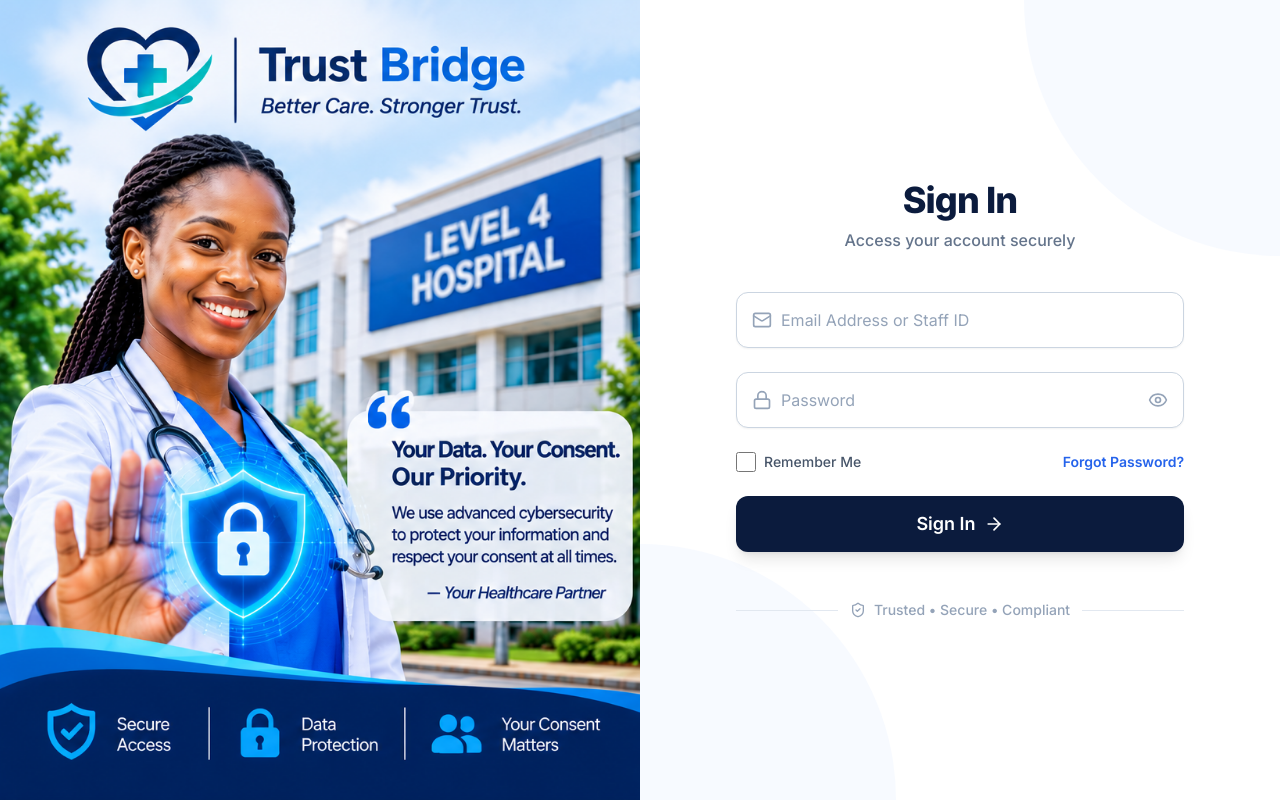
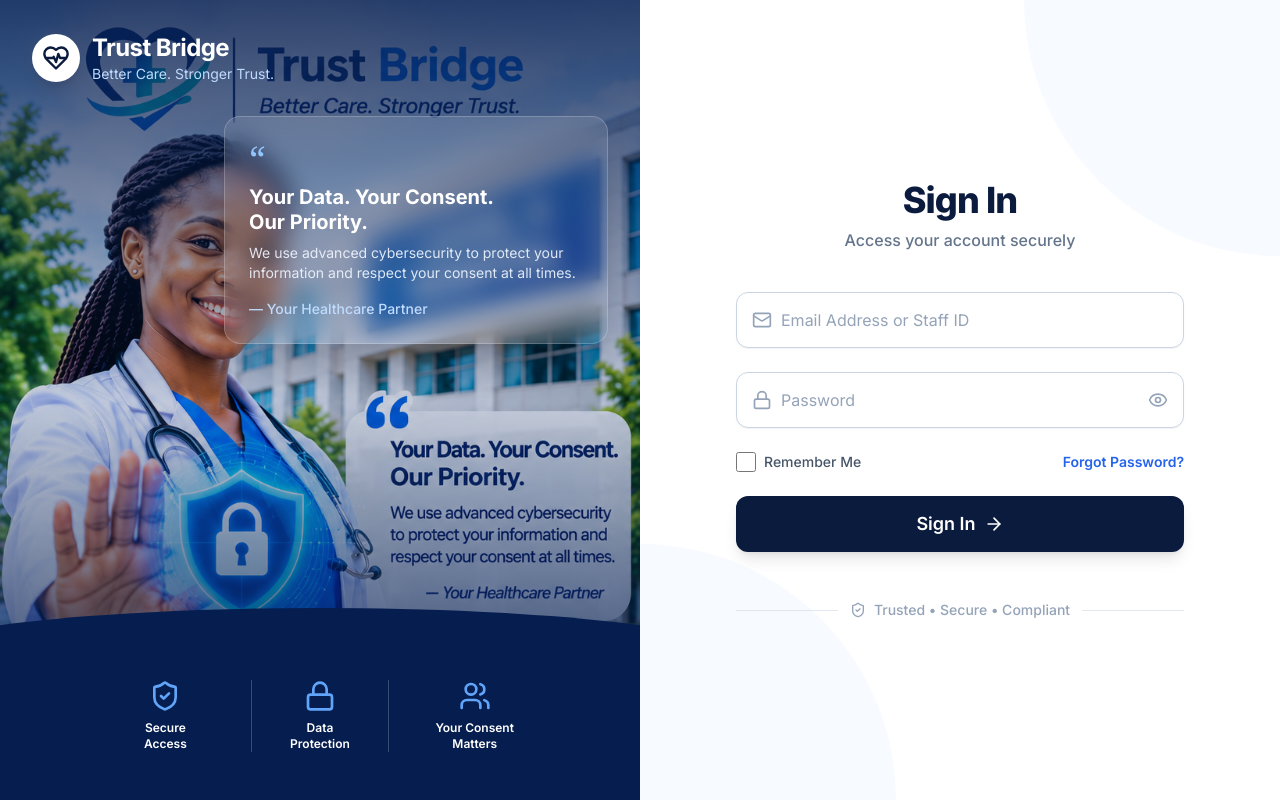
Before and after one commit to matage-sudo/trustbridge, a Next.js app in the folder frontend/: page /login in a window 1280 px wide. Built offline with nearby package versions, Linux system fonts and the light colour scheme; no server answers.

Commit message:
feat(ui): recreate login poster layout using pure HTML/CSS

```diff
--- a/frontend/src/app/login/page.tsx
+++ b/frontend/src/app/login/page.tsx
@@ -3,7 +3,7 @@
 import { useState } from "react";
 import Link from "next/link";
 import { useRouter } from "next/navigation";
-import { ShieldCheck, ArrowRight, Mail, Lock, Eye, EyeOff, ShieldAlert } from "lucide-react";
+import { ShieldCheck, ArrowRight, Mail, Lock, Eye, EyeOff, ShieldAlert, HeartPulse, Users, Shield } from "lucide-react";
 import { createClient } from "@/lib/supabase";
 import { clearApiCache, getApiContext } from "@/lib/api";
 import { Button } from "@/components/ui/Button";
@@ -56,25 +56,81 @@ export default function LoginPage() {
 
   return (
     <div className="min-h-screen flex bg-white">
-      {/* LEFT SIDE - Custom Image */}
-      <div className="hidden lg:block lg:w-1/2 relative overflow-hidden bg-[#0B1B3D]">
-        <img
-          src="/login-bg.png"
-          alt="TrustBridge Login"
-          className="absolute inset-0 w-full h-full object-cover object-[20%_center]"
-        />
+
+      {/* ======================================================== */}
+      {/* LEFT SIDE - RECREATED POSTER (HTML/CSS ONLY)             */}
+      {/* ======================================================== */}
+      <div className="hidden lg:flex lg:w-1/2 relative overflow-hidden bg-[#061e4f] flex-col justify-between">
+
+        {/* Background Image (Using your image, but covering the whole area) */}
+        <div
+          className="absolute inset-0 bg-cover bg-[center_top] opacity-80"
+          style={{ backgroundImage: "url('/login-bg.png')" }}
+        ></div>
+
+        {/* Gradient Overlays for readability */}
+        <div className="absolute inset-0 bg-gradient-to-b from-[#061e4f]/80 via-transparent to-[#061e4f]"></div>
+
+        {/* 1. TOP LOGO */}
+        <div className="relative z-10 p-8 flex items-center gap-3">
+          <div className="w-12 h-12 bg-white rounded-full flex items-center justify-center shadow-lg">
+            <HeartPulse className="w-7 h-7 text-[#0B1B3D]" />
+          </div>
+          <div>
+            <h1 className="text-2xl font-bold text-white tracking-tight">Trust Bridge</h1>
+            <p className="text-sm text-blue-200">Better Care. Stronger Trust.</p>
+          </div>
+        </div>
+
+        {/* 2. GLASSMORPHISM QUOTE BOX */}
+        <div className="relative z-10 px-8 mb-12">
+          <div className="bg-white/10 backdrop-blur-md border border-white/20 p-6 rounded-2xl max-w-sm ml-auto text-white shadow-2xl">
+            <div className="text-4xl text-blue-300 font-serif leading-none mb-2">“</div>
+            <h2 className="text-xl font-bold mb-2 leading-tight">Your Data. Your Consent.<br/>Our Priority.</h2>
+            <p className="text-sm text-blue-50/90 mb-4">
+              We use advanced cybersecurity to protect your information and respect your consent at all times.
+            </p>
+            <p className="text-sm font-medium text-blue-200">— Your Healthcare Partner</p>
+          </div>
+        </div>
+
+        {/* 3. BOTTOM WAVE & ICONS */}
+        <div className="relative z-10 w-full mt-auto">
+          {/* Wavy shape */}
+          <div className="absolute -top-10 left-0 w-full h-12 bg-[#061e4f]" style={{ clipPath: "ellipse(65% 100% at 50% 100%)" }}></div>
+
+          <div className="bg-[#061e4f] pt-8 pb-12 px-8">
+            <div className="grid grid-cols-3 gap-4 max-w-md mx-auto text-center text-white">
+              <div className="flex flex-col items-center gap-2">
+                <ShieldCheck className="w-8 h-8 text-blue-400" />
+                <span className="text-xs font-semibold">Secure<br/>Access</span>
+              </div>
+              <div className="flex flex-col items-center gap-2 border-x border-white/20">
+                <Lock className="w-8 h-8 text-blue-400" />
+                <span className="text-xs font-semibold">Data<br/>Protection</span>
+              </div>
+              <div className="flex flex-col items-center gap-2">
+                <Users className="w-8 h-8 text-blue-400" />
+                <span className="text-xs font-semibold">Your Consent<br/>Matters</span>
+              </div>
+            </div>
+          </div>
+        </div>
+
       </div>
 
-      {/* RIGHT SIDE - Login Form */}
+      {/* ======================================================== */}
+      {/* RIGHT SIDE - LOGIN FORM                                  */}
+      {/* ======================================================== */}
       <div className="w-full lg:w-1/2 flex items-center justify-center p-6 sm:p-12 relative overflow-hidden">
 
-        {/* Background Accents (Wavy shapes) */}
+        {/* Background Accents */}
         <div className="absolute top-0 right-0 w-64 h-64 bg-blue-50 rounded-bl-full opacity-50 pointer-events-none"></div>
         <div className="absolute bottom-0 left-0 w-64 h-64 bg-blue-50 rounded-tr-full opacity-50 pointer-events-none"></div>
 
         <div className="w-full max-w-md relative z-10">
 
-          {/* Mobile Logo (Visible only on small screens) */}
+          {/* Mobile Logo */}
           <div className="lg:hidden flex flex-col items-center mb-8">
             <div className="w-16 h-16 bg-[#0B1B3D] rounded-full flex items-center justify-center mb-4 shadow-lg">
               <ShieldCheck className="w-10 h-10 text-white" />
```
